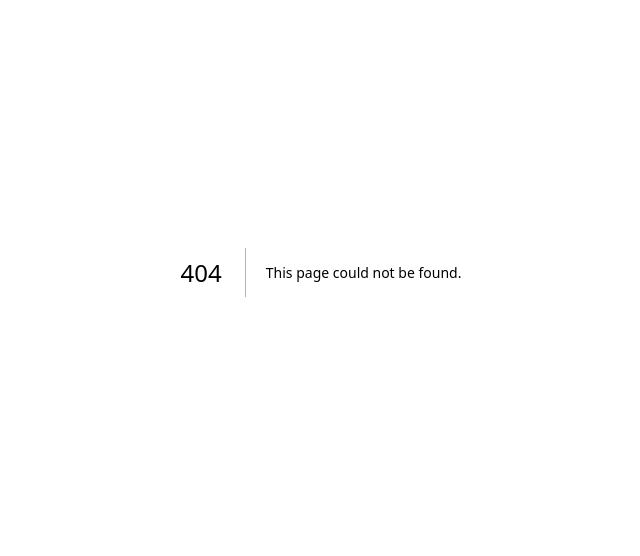
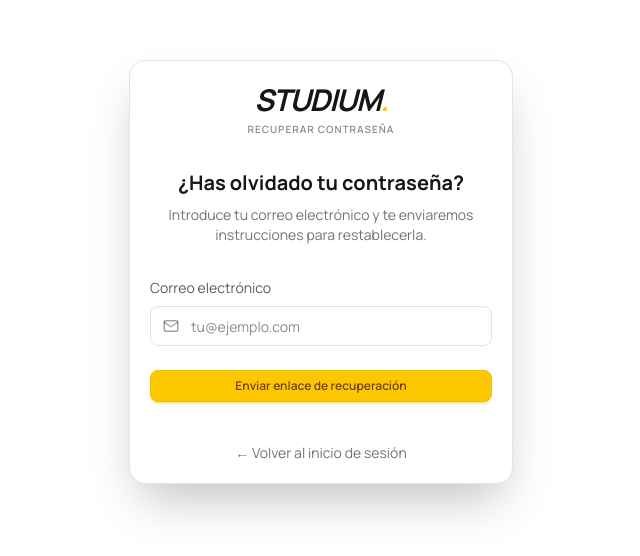
Before and after one commit to yuseflc/studium, a Next.js app: page /auth/forgot-password in a window 1280 px wide. Before the commit this address had no page. Shown: the part 128-684 px from the top of the page, without its empty margins (319-959 px from the left). Built offline with nearby package versions, Linux system fonts and the light colour scheme; a web font is replaced by a local one.

Commit message:
[Update] Creación de la página de olvidarContraseña y modificación del modal crearCurso

```diff
--- /dev/null
+++ b/src/app/auth/forgot-password/page.tsx
@@ -0,0 +1,5 @@
+import ForgotPasswordForm from '@/components/auth/ForgotPasswordForm';
+
+export default function ForgotPasswordPage() {
+  return <ForgotPasswordForm />;
+}
--- /dev/null
+++ b/src/components/auth/ForgotPasswordForm.tsx
@@ -0,0 +1,135 @@
+'use client';
+
+import { useState } from 'react';
+import { IconMail, IconCheck, IconAlertCircle } from '@tabler/icons-react';
+import Link from 'next/link';
+
+export default function ForgotPasswordForm() {
+  const [email, setEmail] = useState('');
+  const [isLoading, setIsLoading] = useState(false);
+  const [message, setMessage] = useState('');
+  const [messageType, setMessageType] = useState<'success' | 'error' | null>(null);
+
+  /**
+   * Envía el correo para recuperar contraseña
+   */
+  const handleSubmit = async (e: React.FormEvent) => {
+    e.preventDefault();
+    setMessage('');
+    setIsLoading(true);
+
+    try {
+      const response = await fetch('/api/auth/forgot-password', {
+        method: 'POST',
+        headers: {
+          'Content-Type': 'application/json',
+        },
+        body: JSON.stringify({ email }),
+      });
+
+      const data = await response.json();
+
+      if (response.ok) {
+        setMessageType('success');
+        setMessage('¡Éxito! Revisa tu correo electrónico para restaurar tu contraseña.');
+        setEmail('');
+      } else {
+        setMessageType('error');
+        setMessage(data.message || 'No pudimos encontrar una cuenta con ese correo electrónico.');
+      }
+    } catch (err) {
+      setMessageType('error');
+      setMessage('Hubo un problema al enviar el enlace de recuperación. Intenta de nuevo.');
+    } finally {
+      setIsLoading(false);
+    }
+  };
+
+  return (
+    // Layout principal centrado y responsive
+    <div className="mt-20 min-h-[80vh] flex items-center justify-center px-4 py-10">
+      <div className="card w-full max-w-sm bg-base-100 shadow-2xl border border-base-300 rounded-2xl">
+        <div className="card-body p-5 space-y-2">
+          {/* Cabecera centrada con logo */}
+          <div className="text-center space-y-1">
+            <h2 className="text-3xl font-bold italic text-base-content tracking-tighter leading-tight">
+              STUDIUM<span className="text-primary">.</span>
+            </h2>
+            <p className="text-base-content/50 font-semibold uppercase text-[10px] tracking-widest">
+              Recuperar contraseña
+            </p>
+          </div>
+
+          {/* Título principal */}
+          <div className="text-center space-y-2 mt-4">
+            <h1 className="text-xl font-bold text-base-content">¿Has olvidado tu contraseña?</h1>
+            <p className="text-sm text-base-content/60">
+              Introduce tu correo electrónico y te enviaremos instrucciones para restablecerla.
+            </p>
+          </div>
+
+          {/* Formulario de recuperación */}
+          <form className="space-y-2 mt-4" onSubmit={handleSubmit}>
+            {/* Mensaje de éxito o error */}
+            {message && (
+              <div
+                className={`alert py-2 px-3 text-[12px] rounded-lg shadow-sm flex items-center gap-2 ${
+                  messageType === 'success' ? 'alert-success' : 'alert-error'
+                }`}
+              >
+                {messageType === 'success' ? (
+                  <IconCheck size={16} className="flex-shrink-0" />
+                ) : (
+                  <IconAlertCircle size={16} className="flex-shrink-0" />
+                )}
+                <span>{message}</span>
+              </div>
+            )}
+
+            {/* Campo Email con icono */}
+            <div className="form-control space-y-2">
+              <label htmlFor="forgot-email" className="label">
+                <span className="label-text text-base-content/70">Correo electrónico</span>
+              </label>
+              <div className="relative">
+                <input
+                  id="forgot-email"
+                  type="email"
+                  autoComplete="email"
+                  placeholder="tu@ejemplo.com"
+                  className="input input-bordered h-10 w-full pl-10 pr-4 bg-base-100 border-base-300 text-base-content focus:outline-none focus:border-primary focus:ring-1 focus:ring-primary/30 transition-all"
+                  value={email}
+                  onChange={(e) => setEmail(e.target.value)}
+                  required
+                />
+                <IconMail
+                  size={18}
+                  className="absolute left-3 top-1/2 -translate-y-1/2 text-base-content/40 pointer-events-none"
+                />
+              </div>
+            </div>
+
+            {/* Botón enviar enlace de recuperación */}
+            <button
+              type="submit"
+              className="btn btn-primary btn-sm w-full mt-4"
+              disabled={isLoading}
+            >
+              {isLoading ? 'Enviando...' : 'Enviar enlace de recuperación'}
+            </button>
+          </form>
+
+          {/* Enlace de retorno a login */}
+          <div className="text-center mt-6">
+            <Link
+              href="/auth/login"
+              className="text-sm link link-primary no-underline hover:underline text-base-content/60 hover:text-primary transition-colors"
+            >
+              ← Volver al inicio de sesión
+            </Link>
+          </div>
+        </div>
+      </div>
+    </div>
+  );
+}
--- a/src/components/auth/LoginForm.tsx
+++ b/src/components/auth/LoginForm.tsx
@@ -141,7 +141,7 @@
                 </button>
               </div>
               <div className="flex justify-end mt-1">
-                <Link href="#" className="text-[11px] link link-primary no-underline hover:underline">
+                <Link href="/auth/forgot-password" className="text-[11px] link link-primary no-underline hover:underline">
                   ¿Olvidaste tu contraseña?
                 </Link>
               </div>
--- a/src/components/ui/CreateCourseModal.tsx
+++ b/src/components/ui/CreateCourseModal.tsx
@@ -119,10 +119,7 @@
 
           {/* Cabecera */}
           <div className="flex justify-between items-center mb-6">
-            <h3 className="font-bold text-2xl flex items-center gap-2">
-              <IconBook className="text-primary" />
-              Crear Nuevo Curso
-            </h3>
+            <h3 className="font-bold text-2xl">Crear clase</h3>
             <button
               onClick={closeModal}
               className="btn btn-sm btn-circle btn-ghost"
@@ -143,14 +140,14 @@
 
             <div className="form-control">
               <label className="label">
-                <span className="label-text font-bold">Título del curso *</span>
+                <span className="label-text font-bold">Nombre de la clase<span className="text-error">*</span></span>
               </label>
               <input
                 name="title"
                 type="text"
                 value={formData.title}
                 onChange={handleChange}
-                placeholder="Ej: Master en Next.js desde cero"
+                placeholder="Nombre de la clase"
                 className="input input-bordered w-full"
                 required
               />
@@ -158,85 +155,59 @@
 
             <div className="form-control">
               <label className="label">
-                <span className="label-text font-bold">Descripción *</span>
+                <span className="label-text font-bold">Sección</span>
               </label>
-              <textarea
+              <input
                 name="description"
+                type="text"
                 value={formData.description}
                 onChange={handleChange}
-                className="textarea textarea-bordered h-24"
-                placeholder="¿De qué trata tu curso?"
-                required
-              ></textarea>
-            </div>
-
-            <div className="grid grid-cols-1 md:grid-cols-2 gap-4">
-              <div className="form-control">
-                <label className="label">
-                  <span className="label-text font-bold">Categoría *</span>
-                </label>
-                <select
-                  name="category"
-                  value={formData.category}
-                  onChange={handleChange}
-                  className="select select-bordered w-full"
-                  required
-                >
-                  <option value="">Selecciona una categoría</option>
-                  {CATEGORIES.map((cat) => (
-                    <option key={cat.id} value={cat.id}>
-                      {cat.label}
-                    </option>
-                  ))}
-                </select>
+                placeholder="Sección"
+                className="input input-bordered w-full"
+              />
             </div>
 
             <div className="form-control">
               <label className="label">
-                  <span className="label-text font-bold">Precio (€)</span>
+                <span className="label-text font-bold">Nivel(es)</span>
               </label>
               <input
-                  name="price"
-                  type="number"
-                  value={formData.price}
+                name="category"
+                type="text"
+                value={formData.category}
                 onChange={handleChange}
-                  placeholder="0.00"
-                  step="0.01"
-                  min="0"
+                placeholder="Nivel(es)"
                 className="input input-bordered w-full"
               />
-              </div>
             </div>
 
             <div className="form-control">
               <label className="label">
-                <span className="label-text font-bold">URL de imagen de portada</span>
+                <span className="label-text font-bold">Asignatura</span>
               </label>
               <input
                 name="imageUrl"
-                type="url"
+                type="text"
                 value={formData.imageUrl}
                 onChange={handleChange}
-                placeholder="https://ejemplo.com/imagen.jpg"
+                placeholder="Asignatura"
                 className="input input-bordered w-full"
               />
             </div>
 
-            {/* Preview */}
-            {previewImage && (
-              <div className="mt-4">
-                <p className="text-sm font-semibold mb-2">Vista previa:</p>
-                <img
-                  src={previewImage}
-                  alt="preview"
-                  className="w-full h-32 object-cover rounded"
-                  onError={(e) => {
-                    (e.target as HTMLImageElement).src =
-                      "https://via.placeholder.com/400x160?text=Imagen+no+válida";
-                  }}
+            <div className="form-control">
+              <label className="label">
+                <span className="label-text font-bold">Aula</span>
+              </label>
+              <input
+                name="price"
+                type="text"
+                value={formData.price}
+                onChange={handleChange}
+                placeholder="Aula"
+                className="input input-bordered w-full"
               />
             </div>
-            )}
 
             {/* Acciones del Modal */}
             <div className="modal-action mt-8">
@@ -258,7 +229,7 @@
                     Creando...
                   </>
                 ) : (
-                  "Publicar Curso"
+                  "Crear"
                 )}
               </button>
             </div>
@@ -267,7 +238,7 @@
 
         {/* Clic fuera para cerrar */}
         <form method="dialog" className="modal-backdrop">
-          <button onClick={closeModal}>close</button>
+          <button onClick={closeModal}>cerrar</button>
         </form>
       </dialog>
     </>
```
Lines whose indentation alone changed are shown as unchanged.
